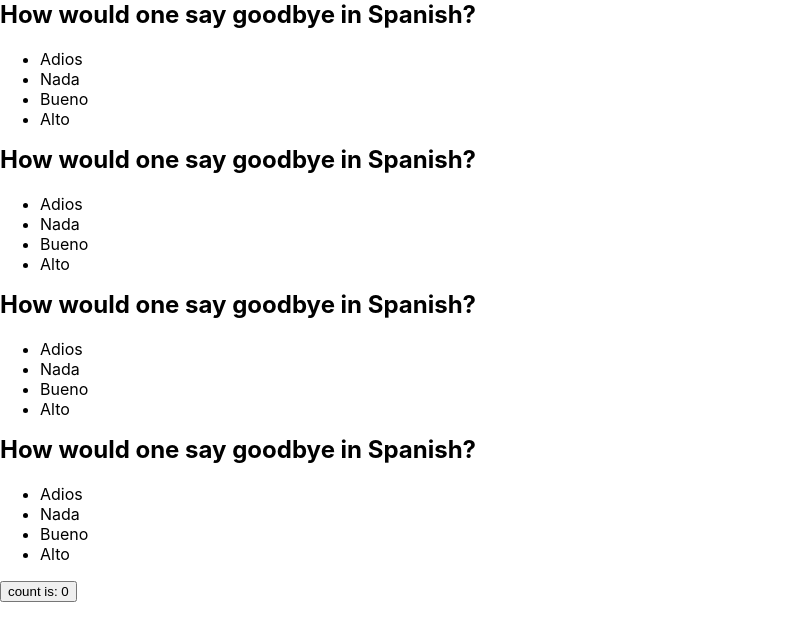
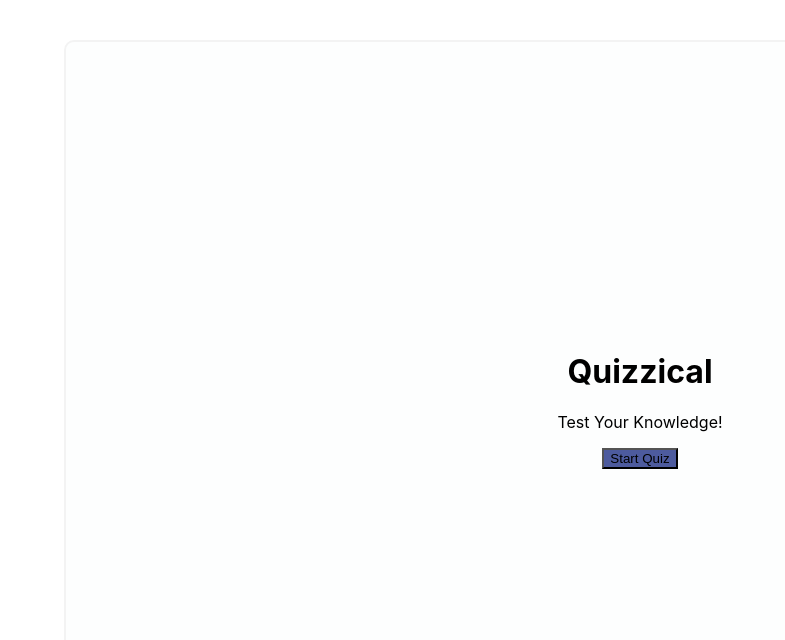
Before and after one commit to adamgonzls/quizzical, a React (Vite) app: page / in a window 1280 px wide. Shown: the top 640 px of the page, without its empty margins (0-785 px from the left). Built offline with nearby package versions, Linux system fonts and the light colour scheme.

Commit message:
feature: add basic elements and style

```diff
--- a/src/App.jsx
+++ b/src/App.jsx
@@ -1,9 +1,11 @@
 import { useState, useEffect } from 'react'
+import StartScreen from './components/StartScreen'
 import Question from './components/Question'
 import logo from './img/logo.svg'
 import './App.css'
 
 function App () {
+  const [quizStart, setQuizStart] = useState(false)
   const [count, setCount] = useState(0)
 
   useEffect(() => {
@@ -23,17 +25,24 @@ function App () {
 
   return (
     <div className='app'>
-      <div className='quiz'>
       <div className='worklet-canvas' />
+      <div className='quizboard'>
+        {quizStart
+          ? <>
             <Question />
             <Question />
             <Question />
             <Question />
             <p>
-          <button type='button' onClick={() => setCount((count) => count + 1)}>
+              <button
+                type='button'
+                onClick={() => setCount((count) => count + 1)}
+              >
                 count is: {count}
               </button>
             </p>
+          </>
+          : <StartScreen />}
       </div>
     </div>
   )
--- /dev/null
+++ b/src/components/StartScreen.jsx
@@ -0,0 +1,9 @@
+export default function StartScreen () {
+  return (
+    <div className='start'>
+      <h1>Quizzical</h1>
+      <p>Test Your Knowledge!</p>
+      <button className='brand-button--primary'>Start Quiz</button>
+    </div>
+  )
+}
--- a/src/index.css
+++ b/src/index.css
@@ -1,3 +1,15 @@
+:root {
+  --kashmir-blue: #4d5b9e;
+}
+
+html {
+  box-sizing: border-box;
+}
+
+*, *:before, *:after {
+  box-sizing: inherit;
+}
+
 body {
   margin: 0;
   font-family: -apple-system, BlinkMacSystemFont, 'Segoe UI', 'Roboto', 'Oxygen',
@@ -18,29 +30,52 @@ h2, p {
 
 .app {
   height: 100vh;
+  display: flex;
+  justify-content: center;
+  align-items: center;
   /* background: yellow; */
-  /* position: relative; */
+  position: relative;
 }
 
-.quiz {
-  position: relative;
+.quizboard {
+  border: 2px solid #f3f3f3;
+  /* position: relative; */
+  background-color: rgba(253, 254, 254, .95);
+  backdrop-filter: blur(5px);
+  width: 90%;
+  height: 90%;
+  padding: 1em;
+  border-radius: 10px;
+}
+
+.start {
+  height: 100%;
+  display: flex;
+  flex-direction: column;
+  justify-content: center;
+  align-content: center;
+  align-items: center;
 }
 
 .worklet-canvas {
   position: absolute;
   z-index: -1;
-  top: 0;
-  left: 0;
+  bottom: -100px;
+  left: -100px;
   --blob-seed: 123429;
   --blob-num-points: 8;
   --blob-variance: 0.5;
   --blob-smoothness: 1;
   --blob-fill: #7257fa;
-  width: 75vmin;
-  height: 75vmin;
+  width: 65vmin;
+  height: 65vmin;
   background-image: paint(blob);
 }
 
 .question {
   /* background: white; */
 }
+
+.brand-button--primary {
+  background-color: var(--kashmir-blue);
+}
```
Also changed, not shown: 2 other files (tests, documents, lock files or other folders). Lines whose indentation alone changed are shown as unchanged.
